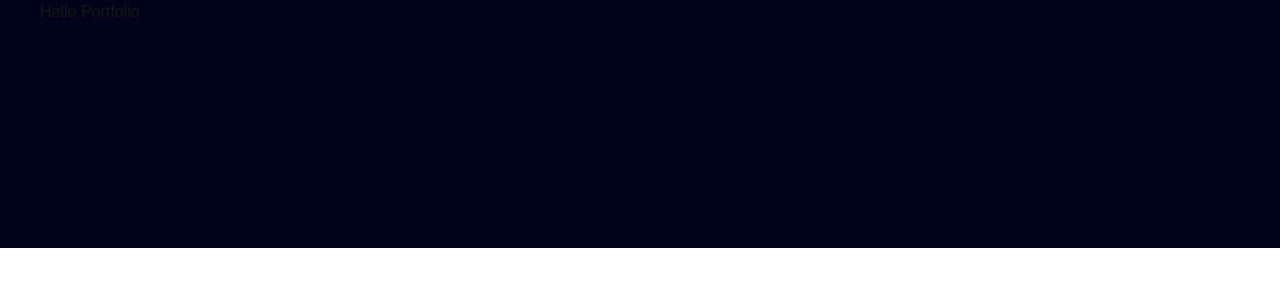
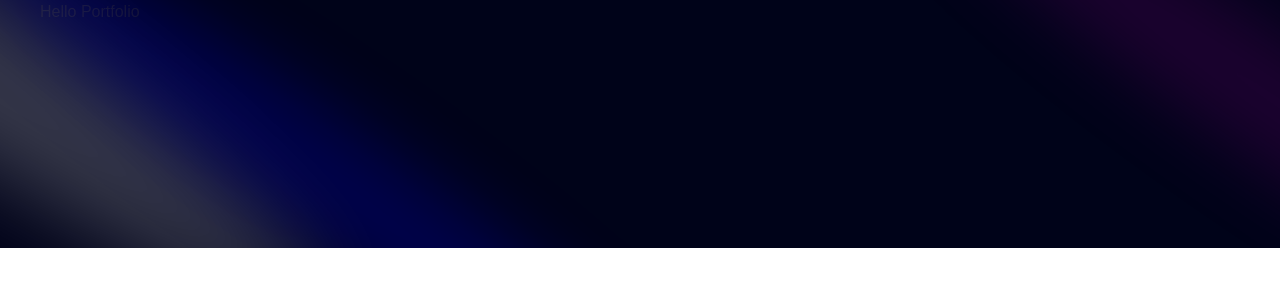
Before and after one commit to Shahbazali2001/shahbazali-ai, a Next.js app: page / in a window 1280 px wide. Shown: the top 300 px of the page. Built offline with nearby package versions, Linux system fonts and the light colour scheme.

Commit message:
Utils and Dependencies Added for Aceternity UI

```diff
--- a/tailwind.config.js
+++ b/tailwind.config.js
@@ -10,6 +10,21 @@
   ],
   theme: {
     extend: {
+      animation: {
+        spotlight: "spotlight 2s ease .75s 1 forwards",
+      },
+      keyframes: {
+        spotlight: {
+          "0%": {
+            opacity: 0,
+            transform: "translate(-72%, -62%) scale(0.5)",
+          },
+          "100%": {
+            opacity: 1,
+            transform: "translate(-50%,-40%) scale(1)",
+          },
+        },
+      },
       colors:{
         black : {
           DEFAULT: '#000',
```
